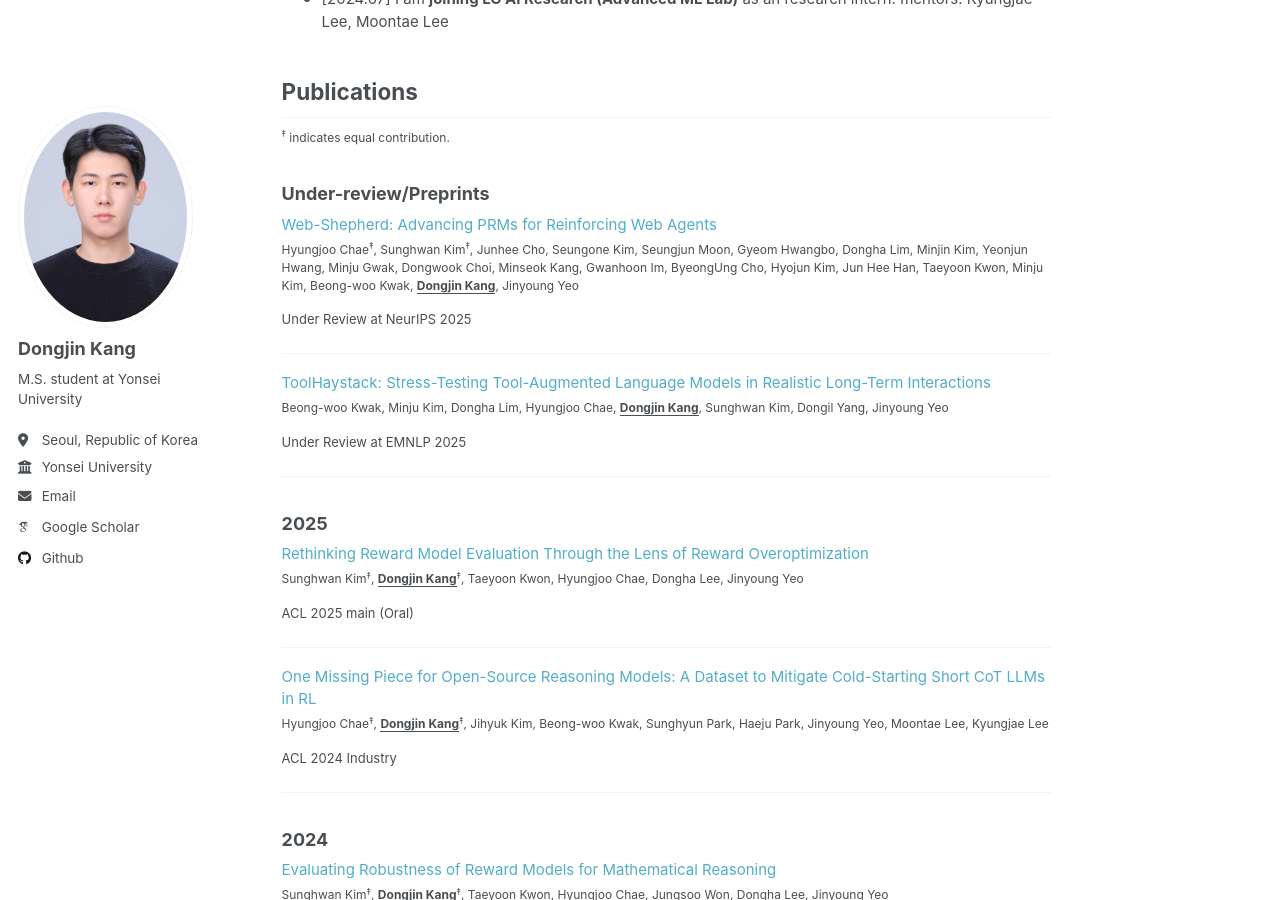
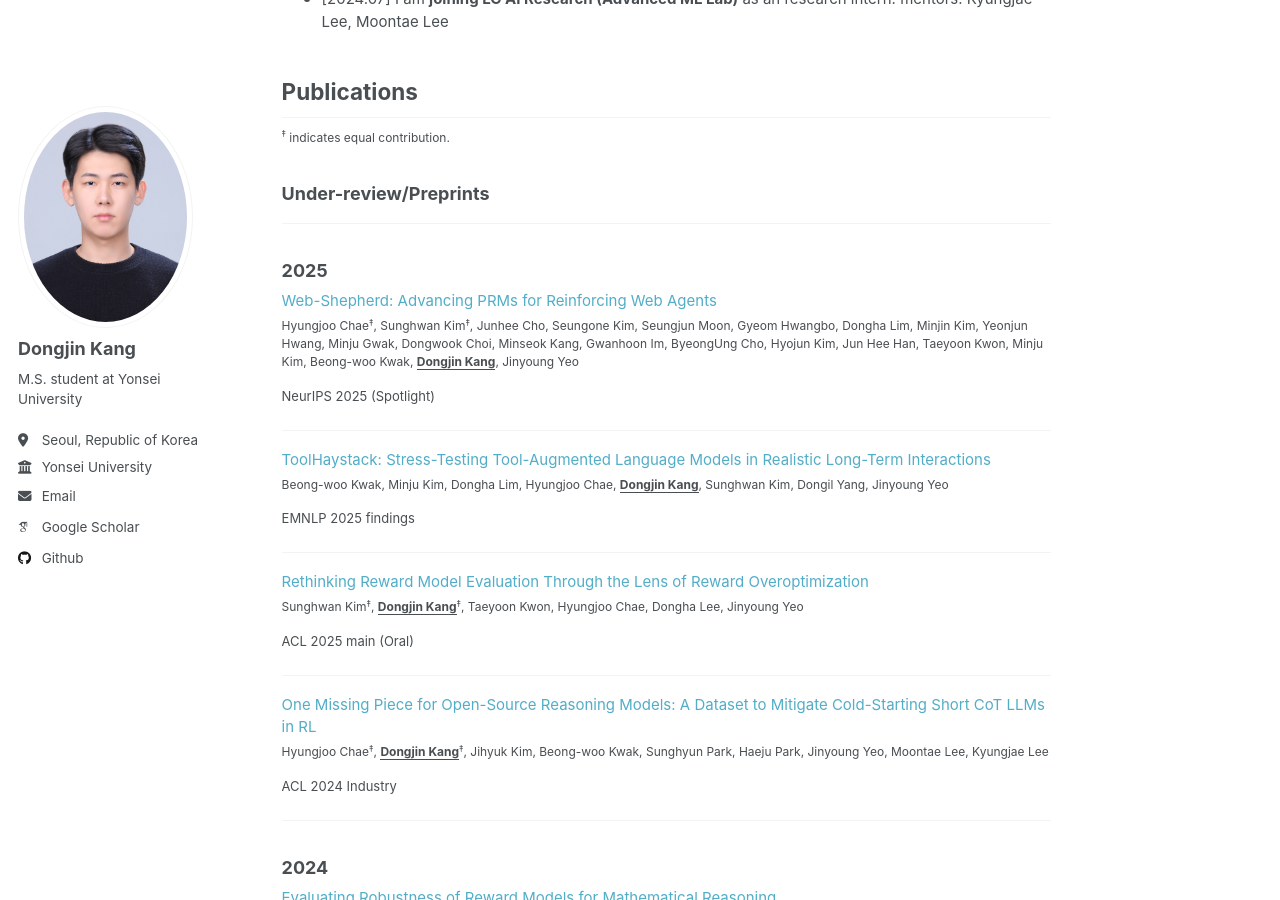
Before and after one commit to 1eastar/1eastar.github.io, a Jekyll site: the page built from _pages/about.md, in a window 1280 px wide and 900 px high, scrolled down 589 px. Built offline with Jekyll 4.4.1, drawn with Linux system fonts in a browser that asks for light colours; some web fonts are replaced.

Commit message:
update 25.10.01

```diff
--- a/_pages/about.md
+++ b/_pages/about.md
@@ -41,7 +47,7 @@ My research goal is to enable digital agents to interact with their environments
   Hyungjoo Chae<sup>‡</sup>, Sunghwan Kim<sup>‡</sup>, Junhee Cho, Seungone Kim, Seungjun Moon, Gyeom Hwangbo, Dongha Lim, Minjin Kim, Yeonjun Hwang, Minju Gwak, Dongwook Choi, Minseok Kang, Gwanhoon Im, ByeongUng Cho, Hyojun Kim, Jun Hee Han, Taeyoon Kwon, Minju Kim, Beong-woo Kwak, <u style="font-weight:bold;">Dongjin Kang</u>, Jinyoung Yeo
   <br/>
   <p style="font-size: 13px;">
-  Under Review at NeurIPS 2025
+  NeurIPS 2025 (Spotlight)
   </p>
 </p>
 
@@ -56,14 +62,10 @@ ___
   Beong-woo Kwak, Minju Kim, Dongha Lim, Hyungjoo Chae, <u style="font-weight:bold;">Dongjin Kang</u>, Sunghwan Kim, Dongil Yang, Jinyoung Yeo
   <br/>
   <p style="font-size: 13px;">
-  Under Review at EMNLP 2025
+  EMNLP 2025 findings
   </p>
 </p>
-
 ___
-
-
-### 2025
 <p style="font-size:15px; margin-bottom: 0.3em;">
   <a href="https://arxiv.org/abs/2505.12763" target="_blank" style="text-decoration:none;">
   Rethinking Reward Model Evaluation Through the Lens of Reward Overoptimization
```
Also changed, not shown: other parts of _pages/about.md (+6 -0 lines).
